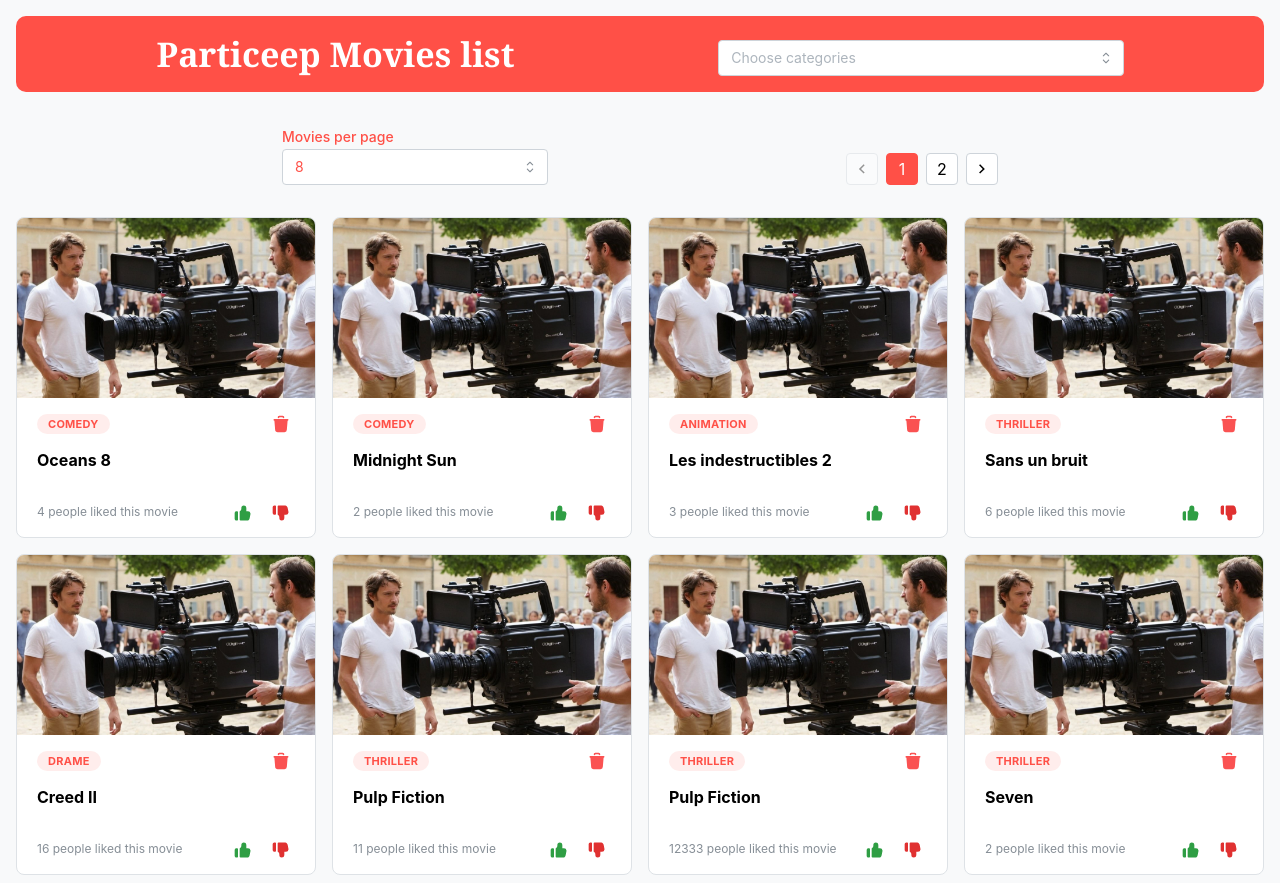
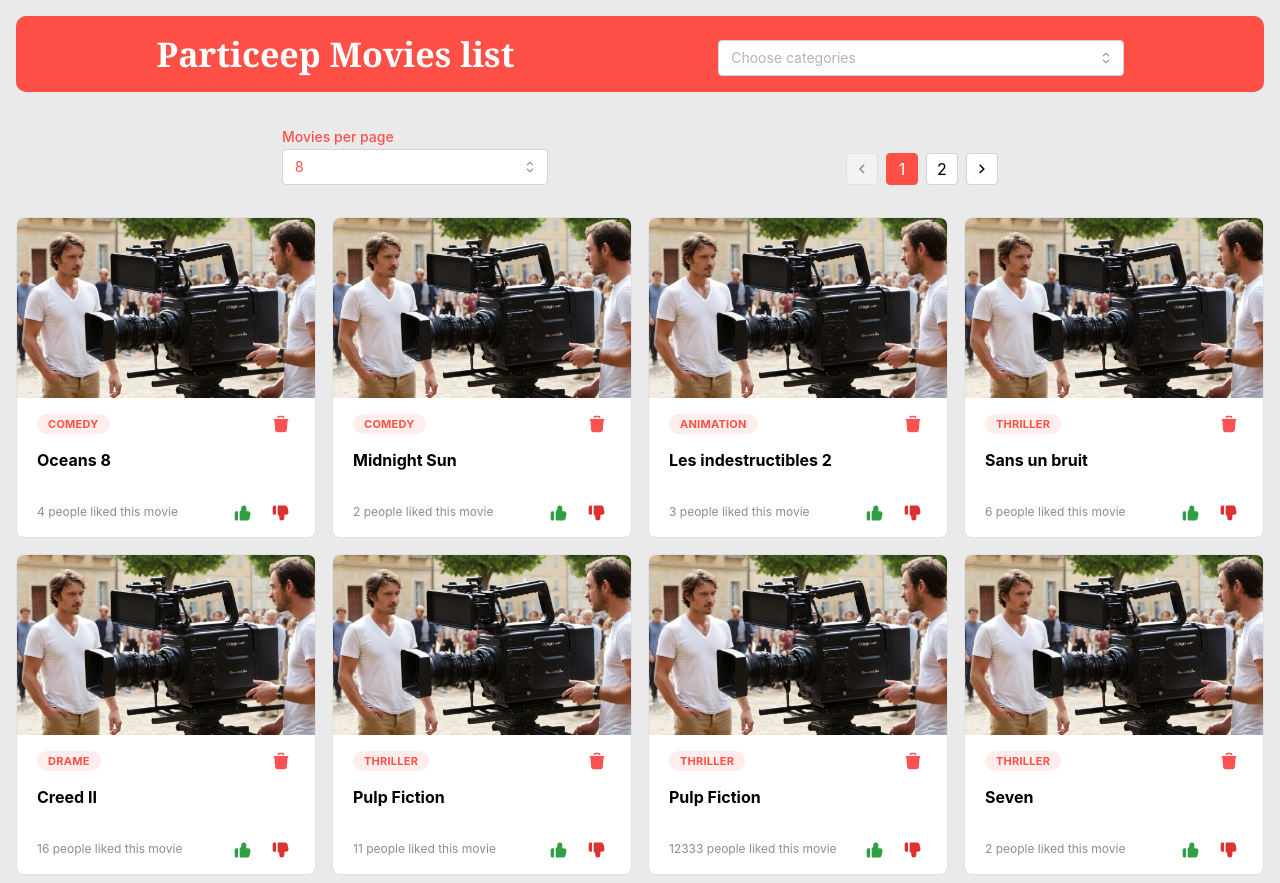
Before and after one commit to BenGex31/movies-react-interview, a React (Create React App) app: page / in a window 1280 px wide. Built offline with nearby package versions, Linux system fonts and the light colour scheme.

Commit message:
Update App.css

```diff
--- a/src/App.css
+++ b/src/App.css
@@ -1,3 +1,3 @@
 body {
-  background-color: #f8f9fa;
+  background-color: #eaeaeb;
 }
```
